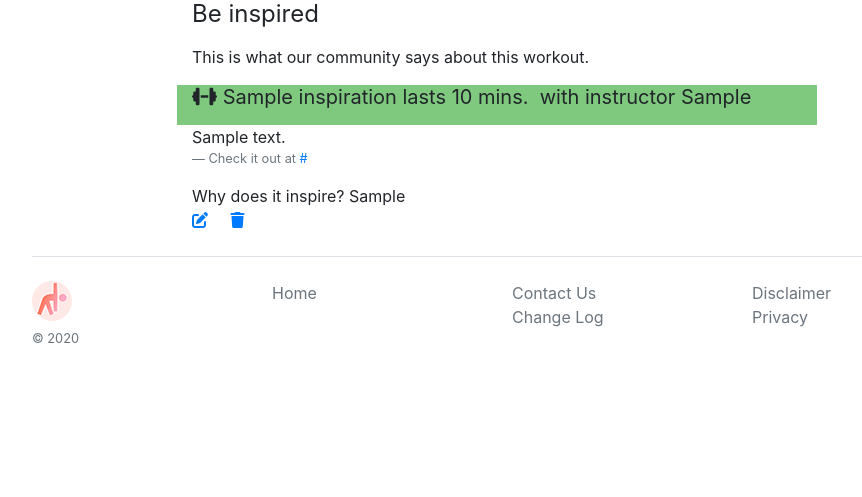
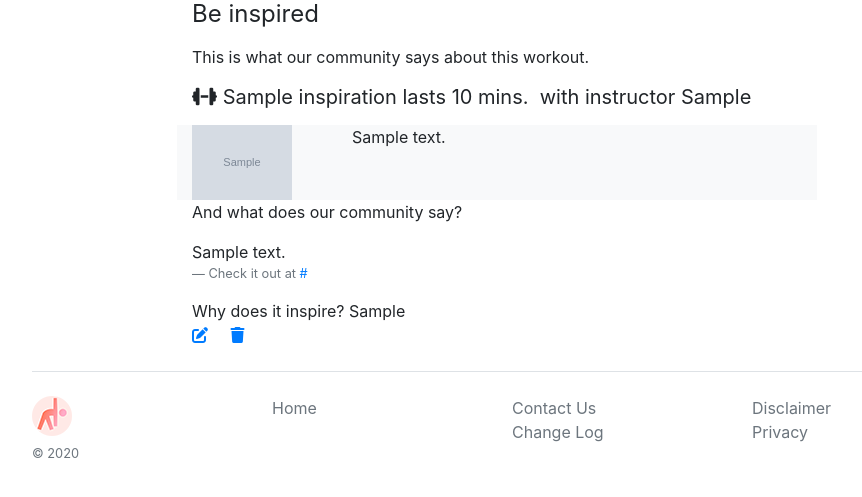
Before and after one commit to ErinClaudio/log-my-exercise, a Flask app: page /inspires/detail_inspiration/1 in a window 1280 px wide. Shown: the part 66-563 px from the top of the page, without its empty margins (143-1005 px from the left). Run offline with Flask 2, Linux system fonts and the light colour scheme; a user stored in the database is signed in; tables that the repository leaves empty hold one stand-in row (values such as "Sample post"); grey boxes marked "Sample" are stand-in pictures; parts of the project's set-up code (start-up, migrations or seed data) failed here and were passed over; some libraries are stand-ins or nearby versions.

Commit message:
shows og meta data if stored in the database

```diff
--- a/app/models.py
+++ b/app/models.py
@@ -202,6 +202,10 @@ class Inspiration(db.Model):
     timestamp = db.Column(db.DateTime, default=datetime.utcnow)
     last_updated = db.Column(db.DateTime, default=datetime.utcnow)
     user_id = db.Column(db.Integer, db.ForeignKey('user.id'))
+    meta_og_image = db.Column(db.String(200))
+    meta_og_height = db.Column(db.Integer)
+    meta_og_width = db.Column(db.Integer)
+    meta_og_description = db.Column(db.String(200))
 
     def __repr__(self):
         return '<Inspiration: {} {} {} {} {} {} {} {} {} {}'.format(self.title, self.workout_type, self.url,
--- a/app/templates/inspires/detail_inspiration.html
+++ b/app/templates/inspires/detail_inspiration.html
@@ -9,7 +9,7 @@
         </div>
     </div>
     <div class="row">
-        <div class="col-md-8 mx-auto" style="background-color: {{ colors[inspiration.workout_type] }}">
+        <div class="col-md-8 mx-auto">
             <h5 class="h5 mb-3 font-weight-normal"><i class="{{ icons[inspiration.workout_type] }}"
                                                       aria-hidden=true></i>&nbsp;{{ inspiration.title }}
                 lasts {{ inspiration.duration }} mins.
@@ -18,6 +18,21 @@
                     instructor {{ inspiration.instructor }}
                 {% endif %}
             </h5>
+        </div>
+    </div>
+    {% if inspiration.meta_og_image %}
+        <div class="row justify-content-center">
+            <div class="col-md-2 bg-light">
+                <img src="{{ inspiration.meta_og_image }}" alt="Meta image" width="100px">
+            </div>
+            <div class="col-md-6 bg-light">
+                <p>{{ inspiration.meta_og_description }}</p>
+            </div>
+        </div>
+    {% endif %}
+    <div class="row">
+        <div class="col-md-8 mx-auto">
+            <p>And what does our community say?</p>
         </div>
     </div>
     <div class="row">
--- a/app/templates/inspires/inspirations.html
+++ b/app/templates/inspires/inspirations.html
@@ -15,6 +15,9 @@
                 <div class="card-columns">
                     {% for inspiration in inspirations %}
                         <div class="card mb-3" style="background-color: {{ colors[inspiration.workout_type] }}">
+                        {% if inspiration.meta_og_image %}
+                            <img class="card-img-top" src="{{ inspiration.meta_og_image }}" alt="Image from workout">
+                        {%  endif %}
                             <div class="card-body">
                                 <h5 class="card-text"><i class="{{ icons[inspiration.workout_type] }}"
                                                          aria-hidden=true></i>&nbsp;{{ inspiration.title }}</h5>
```
Also changed, not shown: migrations/versions/6f43701fcd63_.py (added, +34 -0 lines).
